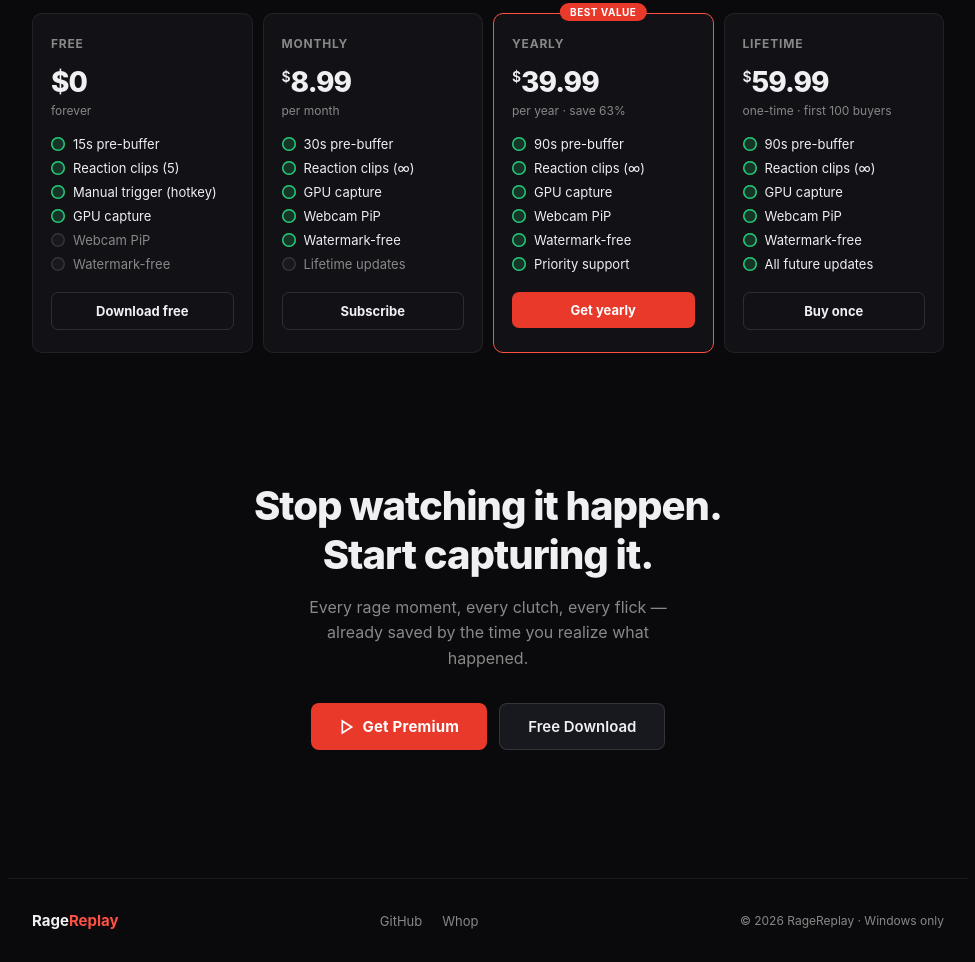
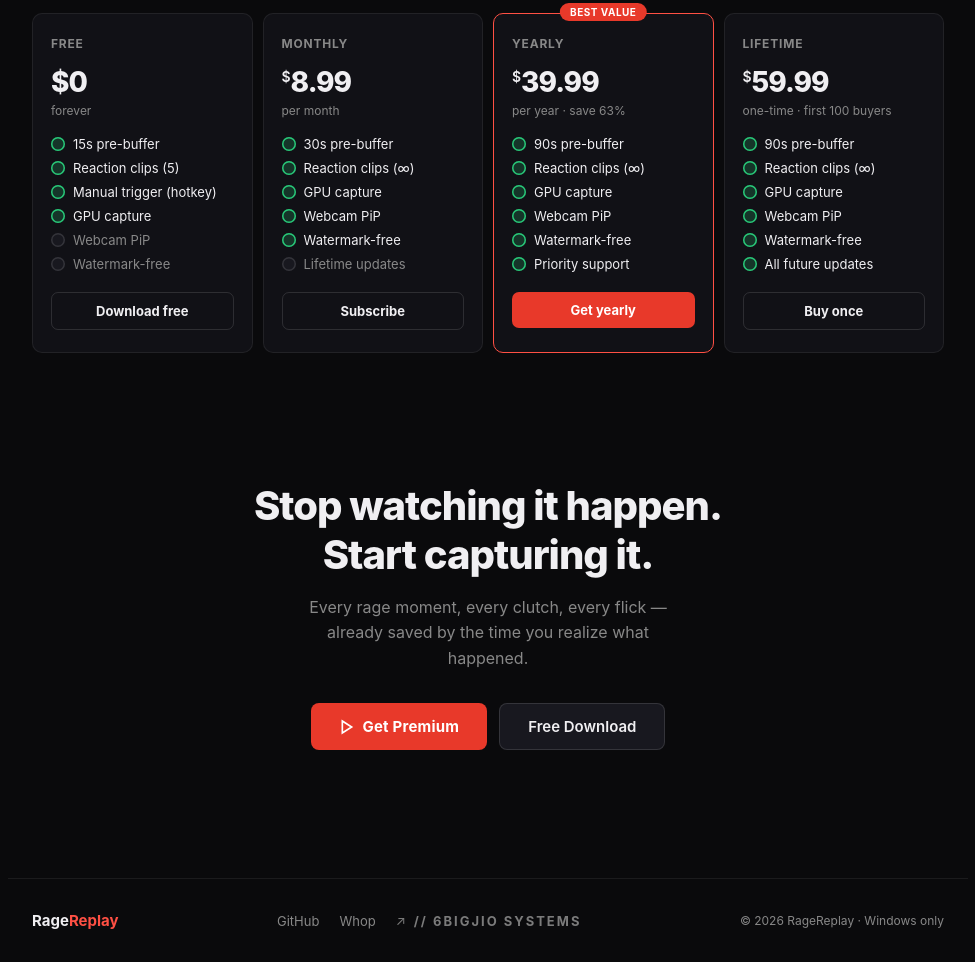
Before and after one commit to 6bIgJIO/RR, a plain HTML site: page index.html in a window 1280 px wide. Shown: the part 3760-4722 px from the top of the page, without its empty margins (152-1127 px from the left). Drawn offline with Linux system fonts and the light colour scheme.

Commit message:
Update index.html

```diff
--- a/index.html
+++ b/index.html
@@ -269,6 +269,26 @@
   .footer-links a { font-size: 13px; color: var(--rr-muted); text-decoration: none; }
   .footer-links a:hover { color: var(--rr-text); }
   .footer-copy { font-size: 12px; color: var(--rr-muted); }
+  .footer-id {
+  color: var(--acid);
+  font-weight: 700;
+  letter-spacing: 2px;
+  text-transform: uppercase;
+  opacity: 0.9;
+  position: relative;
+}
+
+.footer-id::before {
+  content: "↗";
+  margin-right: 6px;
+  color: var(--dim);
+  font-weight: 400;
+}
+
+.footer-id:hover {
+  opacity: 1;
+  text-shadow: 0 0 12px rgba(200,255,0,0.3);
+}
 
   @media (max-width: 640px) {
     .steps, .triggers, .pricing-grid { grid-template-columns: 1fr; }
@@ -580,6 +600,7 @@
   <div class="footer-links">
     <a href="https://github.com/6bIgJIO/RR">GitHub</a>
     <a href="https://whop.com/rage-replay/">Whop</a>
+    <a href="https://6bigjio.github.io/about_me/6bigjio-Systems.html" target="_blank" class="footer-id">// 6bIgJIo Systems</a>
   </div>
   <div class="footer-copy">© 2026 RageReplay · Windows only</div>
 </footer>
```
